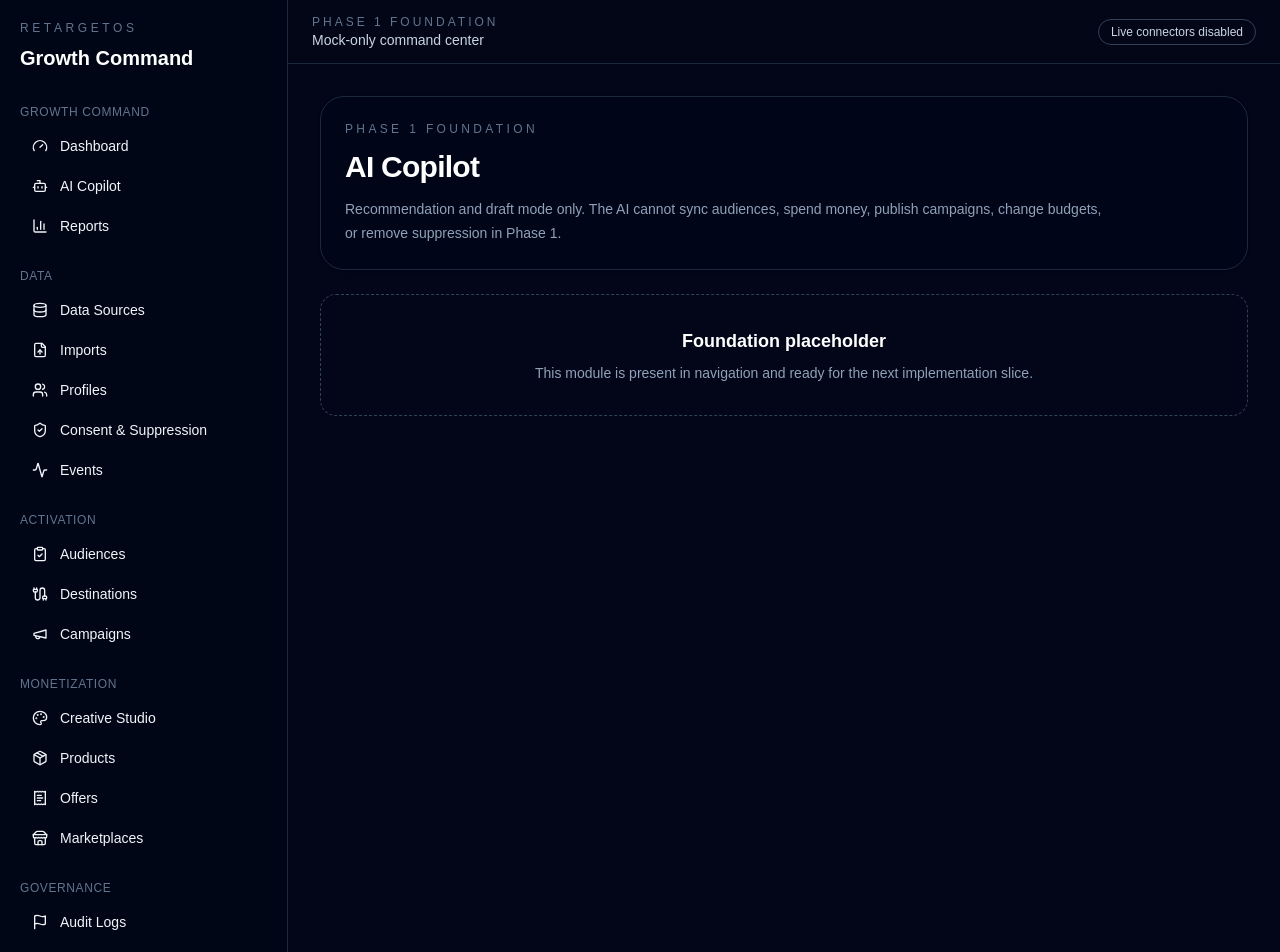
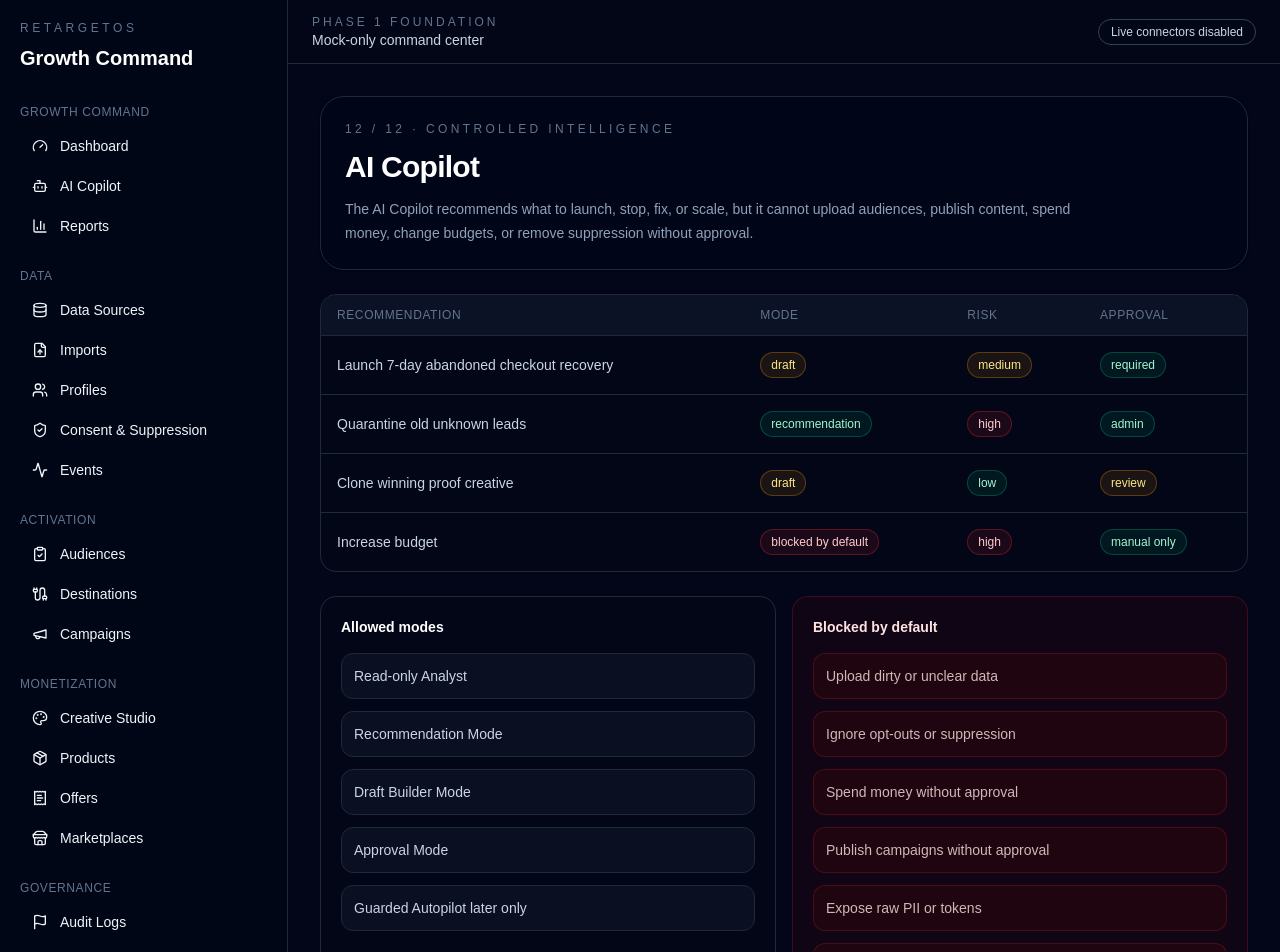
Before and after one commit to besfeng23/RetargetOS, a Next.js app: page /ai-copilot in a window 1280 px wide. Shown: the top 952 px of the page. Built offline with nearby package versions, Linux system fonts and the light colour scheme.

Commit message:
Build AI Copilot MVP page

```diff
--- a/src/app/ai-copilot/page.tsx
+++ b/src/app/ai-copilot/page.tsx
@@ -1,10 +1,57 @@
+import { ApiEndpointPanel } from "@/components/api-endpoint-panel";
 import { AppShell } from "@/components/app-shell";
 import { ModulePage } from "@/components/module-page";
+import { OpsTable } from "@/components/ops-table";
+import { aiRows, endpointActions } from "@/lib/mock-data";
+
+const modes = [
+  "Read-only Analyst",
+  "Recommendation Mode",
+  "Draft Builder Mode",
+  "Approval Mode",
+  "Guarded Autopilot later only",
+];
+
+const blockedActions = [
+  "Upload dirty or unclear data",
+  "Ignore opt-outs or suppression",
+  "Spend money without approval",
+  "Publish campaigns without approval",
+  "Expose raw PII or tokens",
+  "Pretend mock sync is live sync",
+];
 
 export default function AiCopilotPage() {
   return (
     <AppShell>
-      <ModulePage title="AI Copilot" description="Recommendation and draft mode only. The AI cannot sync audiences, spend money, publish campaigns, change budgets, or remove suppression in Phase 1." />
+      <ModulePage
+        title="AI Copilot"
+        eyebrow="12 / 12 · Controlled intelligence"
+        description="The AI Copilot recommends what to launch, stop, fix, or scale, but it cannot upload audiences, publish content, spend money, change budgets, or remove suppression without approval."
+      >
+        <OpsTable rows={aiRows} />
+
+        <section className="grid gap-4 lg:grid-cols-2">
+          <div className="rounded-2xl border border-slate-800 bg-slate-950/70 p-5">
+            <p className="text-sm font-semibold text-white">Allowed modes</p>
+            <div className="mt-4 space-y-3">
+              {modes.map((mode) => (
+                <div key={mode} className="rounded-xl border border-slate-800 bg-slate-900/60 p-3 text-sm text-slate-300">{mode}</div>
+              ))}
+            </div>
+          </div>
+          <div className="rounded-2xl border border-red-500/20 bg-red-950/20 p-5">
+            <p className="text-sm font-semibold text-red-100">Blocked by default</p>
+            <div className="mt-4 space-y-3">
+              {blockedActions.map((action) => (
+                <div key={action} className="rounded-xl border border-red-500/20 bg-red-950/30 p-3 text-sm text-red-100/80">{action}</div>
+              ))}
+            </div>
+          </div>
+        </section>
+
+        <ApiEndpointPanel actions={endpointActions.createRecord} />
+      </ModulePage>
     </AppShell>
   );
 }
```
